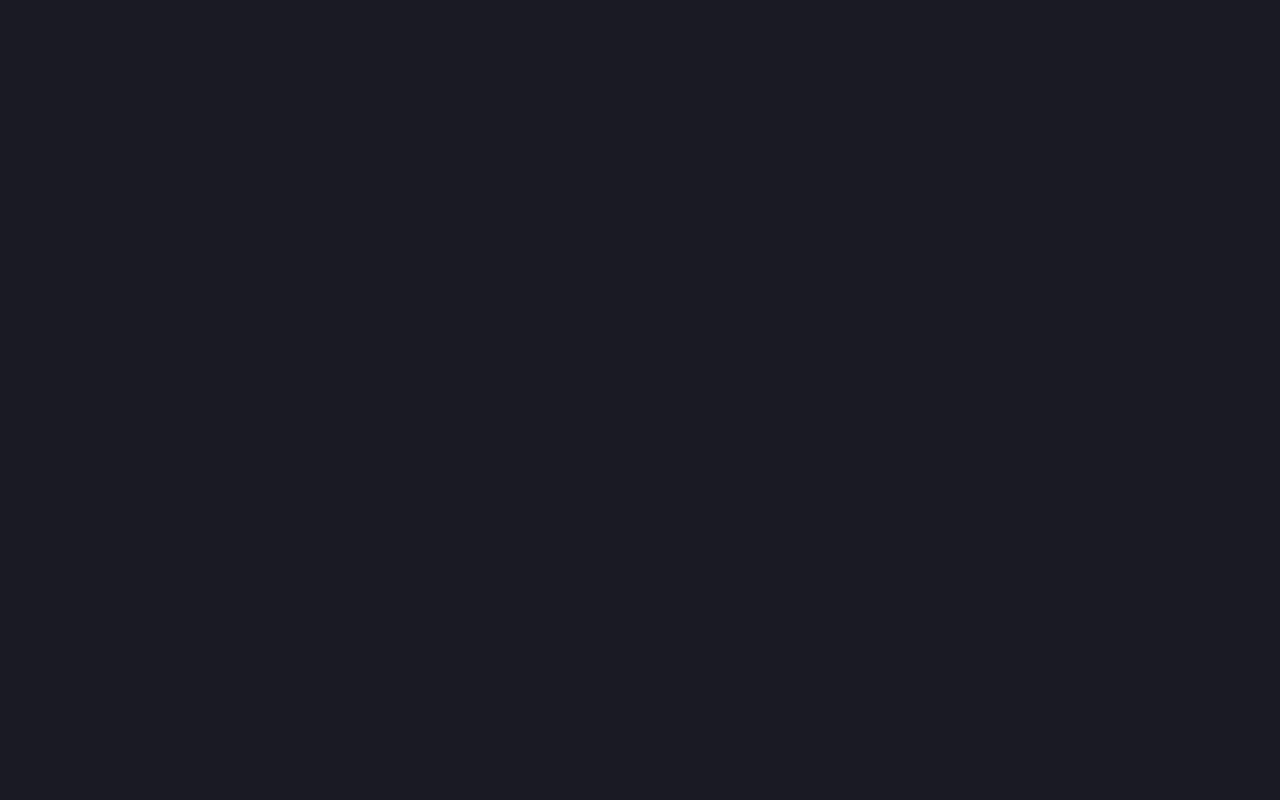
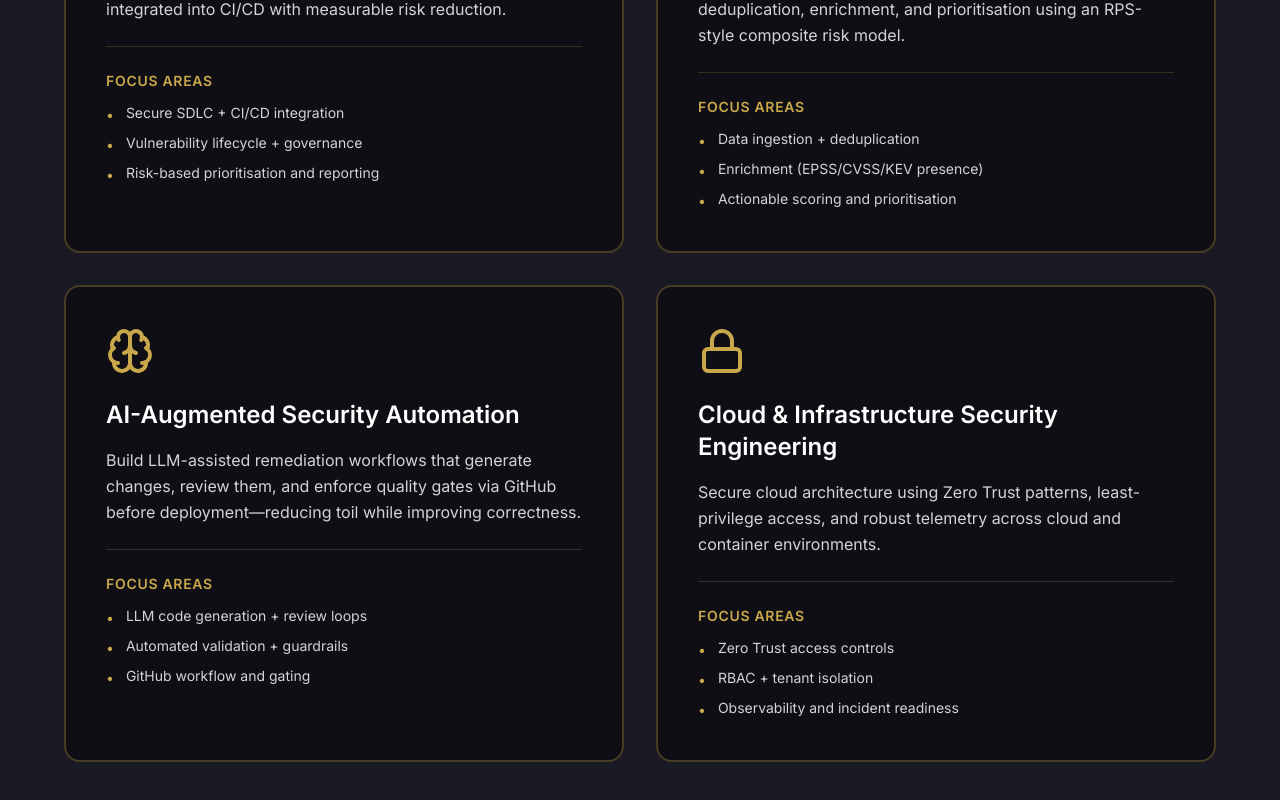
Before and after one commit to quadriconsulting/jq, a React (Vite) app: page / in a window 1280 px wide. Shown: the part 1286-2086 px from the top of the page. Built offline with nearby package versions, Linux system fonts and the light colour scheme.

Commit message:
Fix GSAP animation bug: use fromTo with individual card triggers to prevent disappearing cards

```diff
--- a/src/App.tsx
+++ b/src/App.tsx
@@ -156,16 +156,26 @@ const Features = () => {
 
   useGSAP(() => {
     const ctx = gsap.context(() => {
-      gsap.from('.feature-card', {
-        scrollTrigger: {
-          trigger: featuresRef.current,
-          start: 'top 70%'
-        },
-        y: 80,
-        opacity: 0,
-        duration: 1,
-        stagger: 0.2,
-        ease: 'power3.out'
+      gsap.utils.toArray('.feature-card').forEach((card: any, index) => {
+        gsap.fromTo(card,
+          {
+            y: 80,
+            opacity: 0
+          },
+          {
+            scrollTrigger: {
+              trigger: card,
+              start: 'top 85%',
+              end: 'top 60%',
+              toggleActions: 'play none none none'
+            },
+            y: 0,
+            opacity: 1,
+            duration: 1,
+            delay: index * 0.1,
+            ease: 'power3.out'
+          }
+        )
       })
     }, featuresRef)
 
```
